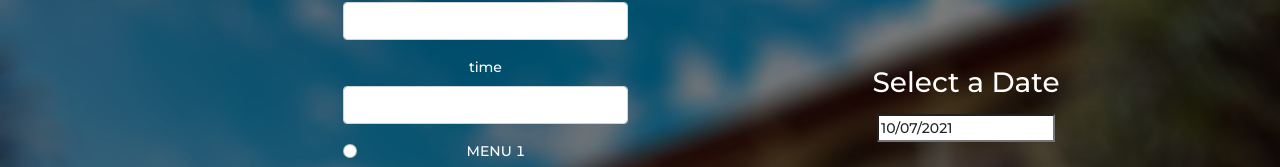
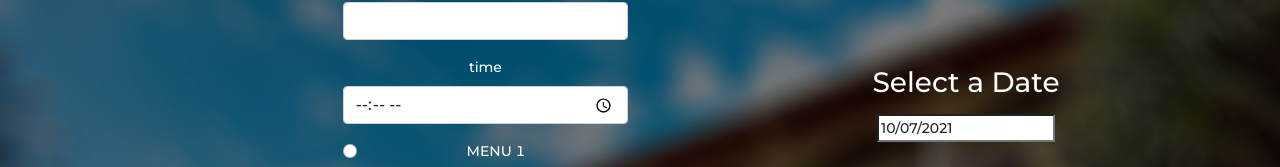
Before and after one commit to ITP-Proj-Y2S2/SriGemunu-WebApplication, a React (Create React App) app in the folder FrontEnd/: page /specialoccasion/OccasionHome/OccasionType/AddOccasion in a window 1280 px wide. Shown: the part 371-538 px from the top of the page. Built offline with nearby package versions, Linux system fonts and the light colour scheme.

Commit message:
validation in add occasion
validation in add occasion

```diff
--- a/FrontEnd/src/specialOccasion/AddOccasion.js
+++ b/FrontEnd/src/specialOccasion/AddOccasion.js
@@ -22,6 +22,13 @@ export default function AddOccasion(props) {
 
     function sendData(e) {
         e.preventDefault();
+        const guests_int =  parseInt(guests);
+        console.log("guests_int" + guests_int);
+        if(guests_int > 100 || guests_int < 1 || isNaN(guests_int))
+        {
+            alert("Invalid Guest Count");
+            return;
+        }
         const newEvent = {
             guests,
             time,
@@ -71,7 +78,7 @@ export default function AddOccasion(props) {
                             <div className="mb-3">
                                 <div class="input-group has-validation">
                                     <span class="input-group-text" id="inputGroupPrepend">@</span>
-                                    <input type="text" class="form-control" id="validationEmail" pattern = "" aria-describedby="inputGroupPrepend" required onChange={(e) => {
+                                    <input type="email" class="form-control" id="validationEmail" aria-describedby="inputGroupPrepend" required onChange={(e) => {
                                         setEmail(e.target.value)
                                     }
                                     }
@@ -84,14 +91,14 @@ export default function AddOccasion(props) {
                             </div>
                             <div className="mb-3">
                                 <label for="guests" className="form-label">Number of Guests</label>
-                                <input type="text" className="form-control" id="guests" onChange={(e) => {
+                                <input type="text" className="form-control"  id="guests"  pattern="^[0-9]*$" onChange={(e) => {
                                     setGuests(e.target.value)
                                 }
-                                } />
+                                } required/>
                             </div>
                             <div className="mb-3">
                                 <label for="time" className="form-label">time</label>
-                                <input type="text" className="form-control" id="time" onChange={(e) => {
+                                <input type="time" className="form-control" id="time" onChange={(e) => {
                                     setTime(e.target.value)
                                 }
                                 } />
@@ -121,6 +128,7 @@ export default function AddOccasion(props) {
                                     </p>
                                     <div class="col-12">
                                         <button class="btn btn-primary m-3" type="submit" onClick={sendData}>Submit form</button>
+
                                     </div>
                                 </label>
                             </div>
--- a/FrontEnd/src/specialOccasion/ChangeOccassion.js
+++ b/FrontEnd/src/specialOccasion/ChangeOccassion.js
@@ -177,6 +177,7 @@ class ChangeOccassion extends Component {
         maxLength="3"
          value={this.state.guests}
          onChange={this.handleChange}
+         pattern="^[0-9]*$"
     />
   </div>
 
```
